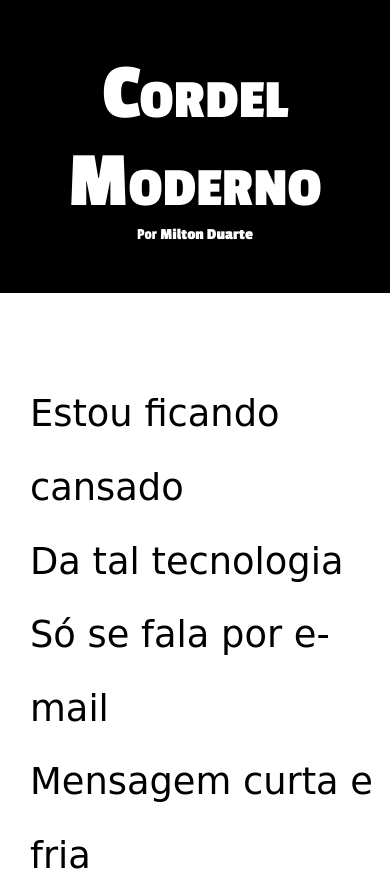
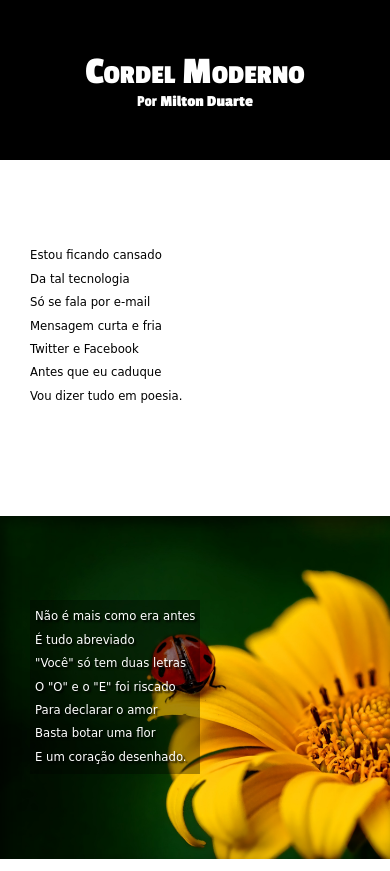
Before and after one commit to DenisJps/projeto-cordel-moderno, a plain HTML site: page index.html in a window 390 px wide. Shown: the top 871 px of the page. Drawn offline with Linux system fonts and the light colour scheme; a web font is replaced by a local one.

Commit message:
att responsividade

```diff
--- a/style.css
+++ b/style.css
@@ -32,7 +32,7 @@ header {
 header > h1 {
     padding-top: 50px;
     font-variant: small-caps;
-    font-size: 5em;
+    font-size: 10vw;
 }
 
 header > p {
@@ -55,7 +55,7 @@ section {
      line-height: 2em;
      padding-left: 30px;
      font-family: var(--fonte3);
-     font-size: 2.3em;
+     font-size: 3vw;
 }
 
 section > p {
```
